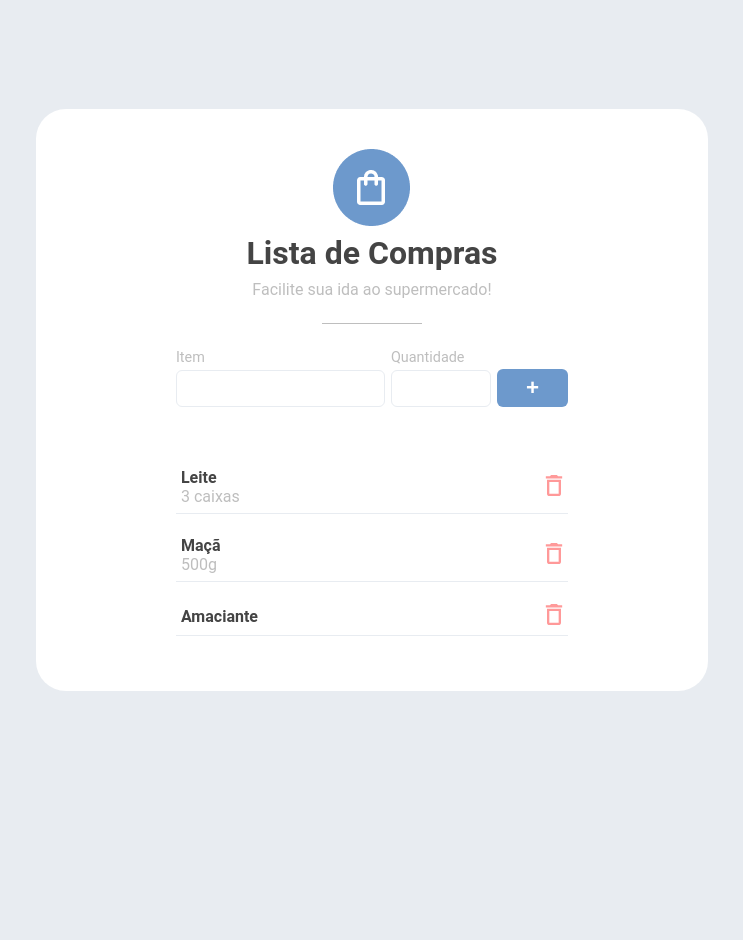
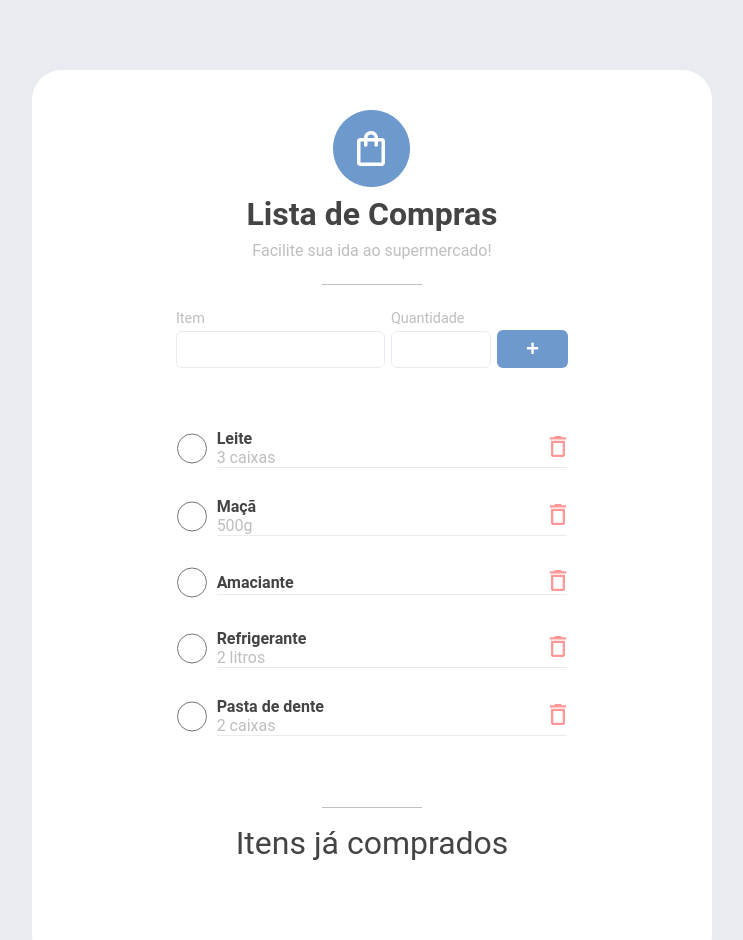
Before and after one commit to ruan-narici/ListaCompras, a React (Create React App) app: page / in a window 1280 px wide. Shown: the top 940 px of the page, without its empty margins (268-1011 px from the left). Before the commit the page ends 800 px from the top, so only its background shows below. Built offline with nearby package versions, Linux system fonts and the light colour scheme.

Commit message:
feat: ADD new functions for complete or remove an item

```diff
--- a/src/components/Form/index.tsx
+++ b/src/components/Form/index.tsx
@@ -2,9 +2,15 @@ import AddButton from 'components/AddButton';
 import styles from './Form.module.scss';
 import Input from 'components/Input';
 
-export default function Form() {
+interface Props {
+  callback?: () => void
+}
+
+export default function Form({ callback }: Props) {
   return (
-    <form className={ styles.form }>
+    <form
+      className={ styles.form }
+      onSubmit={ callback }>
       <Input id='item' description='Item' />
       <Input id='quantidade' description='Quantidade' />
       <AddButton />
--- a/src/components/List/Item/Item.module.scss
+++ b/src/components/List/Item/Item.module.scss
@@ -5,8 +5,27 @@
   justify-content: space-between;
   align-items: center;
   padding: 7px 5px;
-  border-bottom: 1px solid $gray;
   margin-bottom: 15px;
+  gap: 10px;
+
+  &__radio {
+    border: 0px;
+    width: 30px;
+    height: 35px;
+    vertical-align: middle;
+
+    &:hover {
+      cursor: pointer;
+    }
+  }
+
+  &__box {
+    display: flex;
+    justify-content: space-between;
+    align-items: center;
+    flex-grow: 1;
+    border-bottom: 1px solid $gray;
+  }
 
   &__text {
     color: $black;
--- a/src/components/List/Item/index.tsx
+++ b/src/components/List/Item/index.tsx
@@ -3,17 +3,22 @@ import styles from './Item.module.scss';
 import RmButton from 'components/RmButton';
 
 interface Props {
-  data?: any
+  data?: any,
+  onRemove: (data: any) => void,
+  onComplete: (data: any) => void
 }
 
-export default function Item({ data }: Props) {
+export default function Item({ data, onRemove, onComplete }: Props) {
   return (
     <li className={ styles.item }>
-      <div>
-        <p className={ styles.item__text }>{ data.text }</p>
-        <Description description={ data.description } />
+      <input onChange={ () => onComplete(data) } className={ styles.item__radio } type="radio" />
+      <div className={ styles.item__box }>
+        <div>
+          <p className={ styles.item__text }>{ data.text }</p>
+          <Description description={ data.description } />
+        </div>
+        <RmButton callback={ () => onRemove(data) } />
       </div>
-      <RmButton />
     </li>
   );
 }
--- a/src/components/List/index.tsx
+++ b/src/components/List/index.tsx
@@ -1,28 +1,22 @@
 import Item from './Item';
 import styles from './List.module.scss';
 
-const itens = [
-  {
-    id: 1,
-    text: 'Leite',
-    description: '3 caixas'
-  },
-  {
-    id: 2,
-    text: 'Maçã',
-    description: '500g'
-  },
-  {
-    id: 3,
-    text: 'Amaciante',
-    description: ''
-  }
-];
+interface Props {
+  data: any[],
+  onRemove: (data: any) => void,
+  onComplete: (data: any) => void
+}
 
-export default function List() {
+export default function List({ data, onRemove, onComplete }: Props) {
   return (
     <ul className={ styles.list }>
-      { itens.map(item => <Item key={ item.id } data={ item } />) }
+      { data.map(item => (
+        <Item
+          key={ item.id }
+          onRemove={ onRemove }
+          onComplete={ onComplete }
+          data={ item } />
+      ) ) }
     </ul>
   );
 }
--- a/src/components/RmButton/index.tsx
+++ b/src/components/RmButton/index.tsx
@@ -2,11 +2,11 @@ import styles from './RmButton.module.scss';
 import { ReactComponent as Icon } from 'assets/img/trash_icon.svg';
 
 interface Props {
-  callback?: () => void
+  callback: () => void
 }
 
 export default function RmButton({ callback }: Props) {
   return (
-    <button onClick={ callback } className={ styles.button }><Icon /></button>
+    <button onClick={ () => callback() } className={ styles.button }><Icon /></button>
   );
 }
--- /dev/null
+++ b/src/components/SubTitle/SubTitle.module.scss
@@ -0,0 +1,21 @@
+@import 'styles/variables.scss';
+
+.box {
+  display: flex;
+  flex-direction: column;
+  justify-content: center;
+  align-items: center;
+  margin: 4rem;
+
+  &__title {
+    color: $black;
+    font-size: 2rem;
+    font-weight: 400;
+  }
+
+  &__border_top {
+    width: 100px;
+    margin-bottom: 1rem;
+    border-top: 1px solid $dark-gray;
+  }
+}
--- /dev/null
+++ b/src/components/SubTitle/index.tsx
@@ -0,0 +1,14 @@
+import styles from './SubTitle.module.scss';
+
+interface Props {
+  text: string
+}
+
+export default function SubTitle({ text }: Props) {
+  return (
+    <div className={ styles.box }>
+      <span className={ styles.box__border_top }></span>
+      <h2 className={ styles.box__title }>{ text }</h2>
+    </div>
+  );
+}
--- a/src/index.css
+++ b/src/index.css
@@ -8,18 +8,11 @@ body {
   margin: 0;
   font-family: 'Roboto', 'Oxygen', 'Ubuntu', sans-serif;
   background-color: #E8ECF1;
-  -webkit-font-smoothing: antialiased;
-  -moz-osx-font-smoothing: grayscale;
 }
 
 main {
   display: flex;
   align-items: center;
   justify-content: center;
-  height: 100vh;
+  min-height: 100vh;
 }
-
-code {
-  font-family: source-code-pro, Menlo, Monaco, Consolas, 'Courier New',
-    monospace;
-}
--- a/src/pages/Home/Home.module.scss
+++ b/src/pages/Home/Home.module.scss
@@ -1,6 +1,7 @@
 @import 'styles/variables.scss';
 
 .box {
+  margin: 70px;
   padding: 40px 140px;
   border-radius: 30px;
   background-color: $white;
--- a/src/pages/Home/index.tsx
+++ b/src/pages/Home/index.tsx
@@ -2,15 +2,64 @@ import Header from 'components/Header';
 import styles from './Home.module.scss';
 import Form from 'components/Form';
 import List from 'components/List';
+import SubTitle from 'components/SubTitle';
+import { useState } from 'react';
+
+const dados = [
+  {
+    id: 1,
+    text: 'Leite',
+    description: '3 caixas',
+    complete: false
+  },
+  {
+    id: 2,
+    text: 'Maçã',
+    description: '500g',
+    complete: false
+  },
+  {
+    id: 3,
+    text: 'Amaciante',
+    description: '',
+    complete: false
+  },
+  {
+    id: 4,
+    text: 'Refrigerante',
+    description: '2 litros',
+    complete: true
+  },
+  {
+    id: 5,
+    text: 'Pasta de dente',
+    description: '2 caixas',
+    complete: true
+  }
+];
 
 export default function Home() {
+  const [itens, setItens] = useState(dados);
+
+  function onComplete(data: any) {
+    data.complete = true;
+  }
+
+  function onRemove(data: any) {
+    setItens([ ...itens ].filter(item => item.id !== data.id));
+  }
+
   return (
     <section className={styles.box}>
       <Header
         text='Lista de Compras'
         description='Facilite sua ida ao supermercado!' />
       <Form />
-      <List />
+      <List
+        data={ itens }
+        onComplete={ onComplete }
+        onRemove={ onRemove } />
+      <SubTitle text='Itens já comprados' />
     </section>
   );
 }
```
